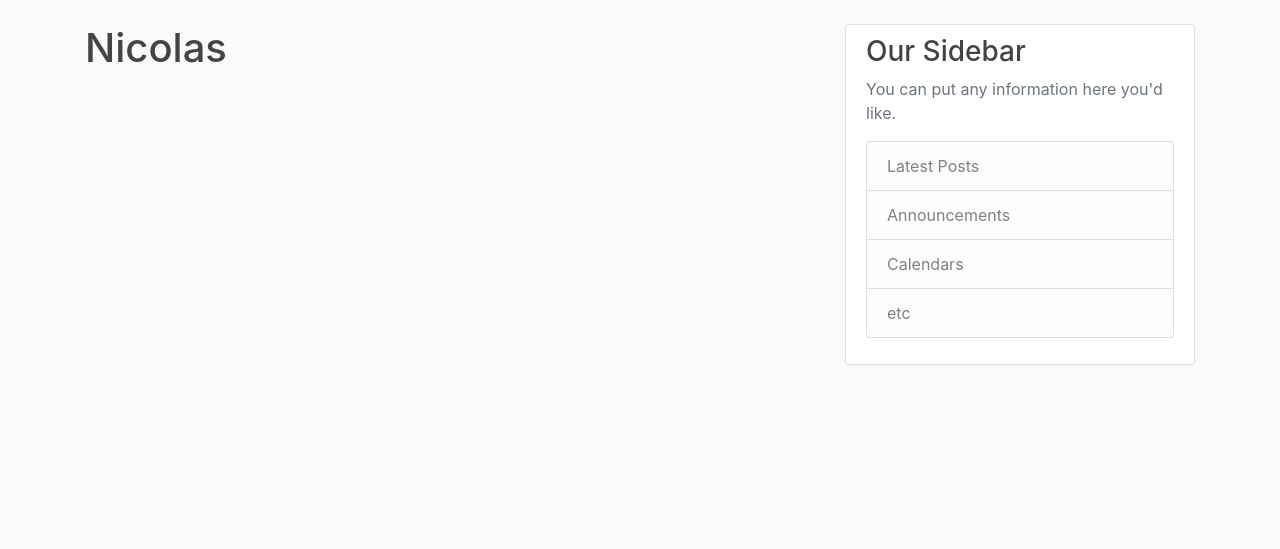
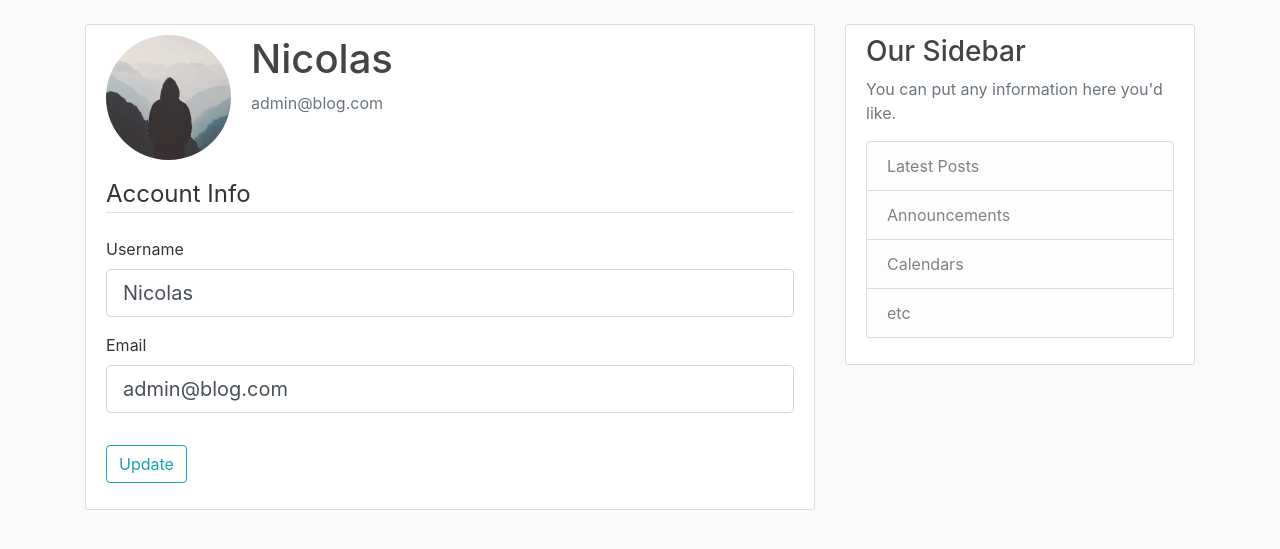
Before and after one commit to nikkonv/flaskblog, a Flask app: page /account in a window 1280 px wide. Shown: the part 56-605 px from the top of the page. Run offline with Flask 2, Linux system fonts and the light colour scheme; a user stored in the database is signed in; some libraries are stand-ins or nearby versions.

Commit message:
info account/update account

```diff
--- a/flaskblog/forms.py
+++ b/flaskblog/forms.py
@@ -1,4 +1,5 @@
 from flask_wtf import FlaskForm
+from flask_login import current_user
 from wtforms import StringField, PasswordField, SubmitField, BooleanField
 from wtforms.validators import DataRequired, Length, Email, EqualTo, ValidationError
 from flaskblog.models import User
@@ -29,3 +30,22 @@ class LoginForm(FlaskForm):
     password = PasswordField('Password', validators=[DataRequired()])
     remember = BooleanField('Remember me')
     submit = SubmitField('Login')
+
+class UpdateAccountForm(FlaskForm):
+    username = StringField('Username',
+                            validators=[DataRequired(), Length(min=2, max=20)])
+    email = StringField('Email',
+                        validators=[DataRequired(), Email()])
+    submit = SubmitField('Update')
+
+    def validate_username(self, username):
+        if username.data != current_user.username:
+            user = User.query.filter_by(username=username.data).first()
+            if  user:
+                raise ValidationError('That username is taken. Please choose a different one.')
+
+    def validate_email(self, email):
+        if email.data != current_user.email:
+            user = User.query.filter_by(email=email.data).first()
+            if  user:
+                raise ValidationError('That email is taken. Please choose a different one.')
--- a/flaskblog/routes.py
+++ b/flaskblog/routes.py
@@ -1,7 +1,7 @@
 
 from flask import url_for, flash, redirect, request
 from flask import render_template as render
-from flaskblog.forms import RegistrationForm, LoginForm
+from flaskblog.forms import RegistrationForm, LoginForm, UpdateAccountForm
 from flaskblog.models import User, Post
 from flaskblog import app, db, bcrypt
 from flask_login import login_user, current_user, logout_user, login_required
@@ -57,7 +57,18 @@ def logout():
     logout_user()
     return redirect(url_for('home'))
 
-@app.route('/account')
+@app.route('/account', methods=['GET', 'POST'])
 @login_required
 def account():
-    return render('account.html', title='Account')
+    form = UpdateAccountForm()
+    if form.validate_on_submit():
+        current_user.username = form.username.data
+        current_user.email = form.email.data
+        db.session.commit()
+        flash('Your account has been updated!', 'success')
+        return redirect(url_for('account'))
+    elif request.method == 'GET':
+        form.username.data = current_user.username
+        form.email.data = current_user.email
+    image_file = url_for('static', filename='profile_pics/'+current_user.image_file)
+    return render('account.html', title='Account', image_file=image_file, form=form)
--- a/flaskblog/templates/account.html
+++ b/flaskblog/templates/account.html
@@ -2,6 +2,57 @@
 
 {% block content %}
 
-  <h1> {{ current_user.username }} </h1>
+  <div class="content-section">
+    <div class="media">
+      <img class="rounded-circle account-img" src="{{ image_file }}">
+      <div class="media-body">
+        <h2 class="account-heading">{{ current_user.username }}</h2>
+        <p class="text-secondary">{{ current_user.email }}</p>
+      </div>
+    </div>
+
+
+      <form method="POST" action="">
+        <!-- hidden_tag avoid certains attacks  -->
+        {{ form.hidden_tag() }}
+        <fieldset class="form-group">
+          <legend class="border-bottom mb-4">Account Info</legend>
+          <div class="form-group">
+            {{ form.username.label(class="form-control-label") }}
+
+            {% if form.username.errors %}
+              {{ form.username(class="form-control form-control-lg is-invalid") }}
+              <div class="invalid-feedback">
+                {% for error in form.username.errors %}
+                  <span> {{ error }} </span>
+                {% endfor %}
+              </div>
+            {% else %}
+              {{ form.username(class="form-control form-control-lg") }}
+            {% endif %}
+
+          </div>
+
+          <div class="form-group">
+            {{ form.email.label(class="form-control-label") }}
+            {% if form.email.errors %}
+            {{ form.email(class="form-control form-control-lg is-invalid") }}
+              <div class="invalid-feedback">
+                {% for error in form.email.errors %}
+                  <span> {{ error }} </span>
+                {% endfor %}
+              </div>
+            {% else %}
+              {{ form.email(class="form-control form-control-lg") }}
+            {% endif %}
+          </div>
+        </fieldset>
+        <div class="form-group">
+          {{ form.submit(class="btn btn-outline-info") }}
+        </div>
+      </form>
+
+  </div>
+
 
 {% endblock content %}
```
Also changed, not shown: flaskblog/templates/register.html (+5 -5 lines), flaskblog/site.db, flaskblog/static/profile_pics/default.jpg (added).
